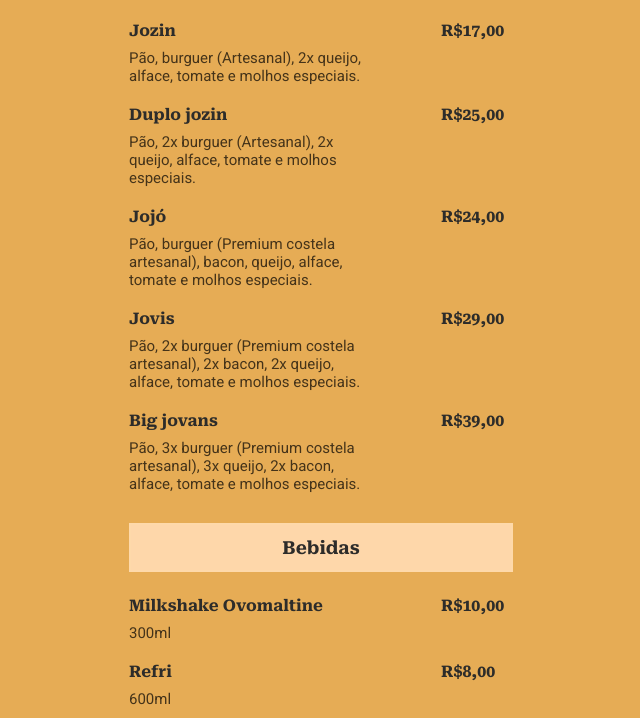
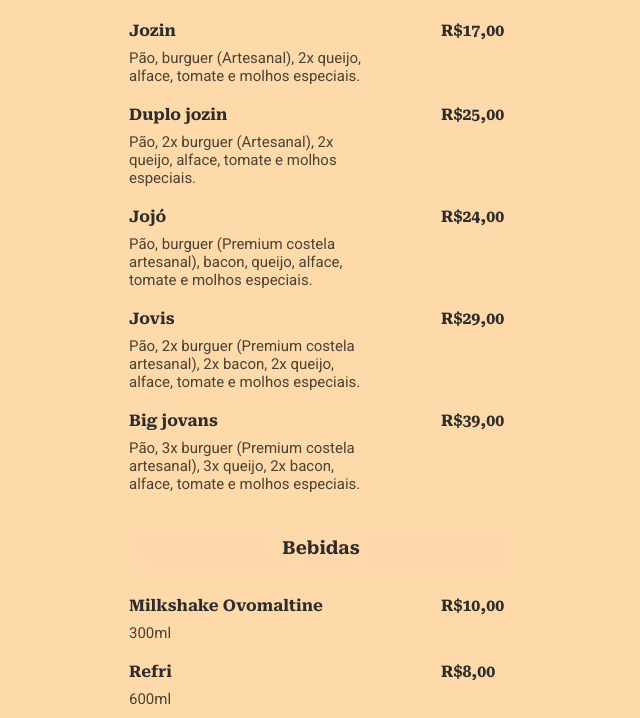
Before and after one commit to lucas144hz/Jovis-Burguer, a plain HTML site: page index.html in a window 1280 px wide. Shown: the part 153-871 px from the top of the page, without its empty margins (361-1001 px from the left). Drawn offline with Linux system fonts and the light colour scheme.

Commit message:
Update style.css

```diff
--- a/style.css
+++ b/style.css
@@ -4,7 +4,7 @@
 }
 
 body {
-  background-color: #e6ac55;
+  background-color: #fed9aa;
   font-family: 'Roboto', sans-serif;
   margin-bottom: 90px;
 
```
